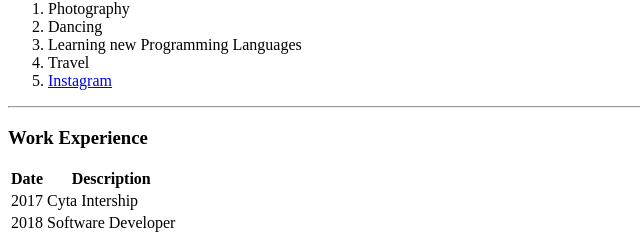
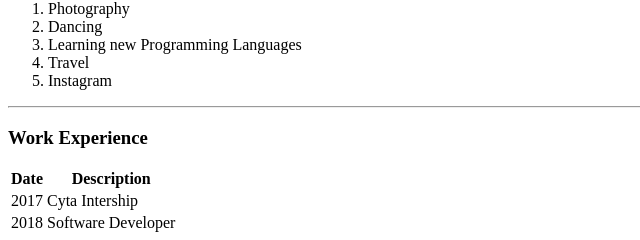
Before and after one commit to ekazam02/cv, a plain HTML site: page index.html in a window 1280 px wide. Shown: the part 519-759 px from the top of the page, 0-640 px from the left. Drawn offline with Linux system fonts and the light colour scheme.

Commit message:
Update index.html

```diff
--- a/index.html
+++ b/index.html
@@ -31,7 +31,7 @@
       <li>Dancing</li>
       <li>Learning new Programming Languages</li>
       <li>Travel</li>
-      <li><a href="https://www.instagram.com/eleni.kazamia/">Instagram</a> </li>
+      <li>Instagram</li>
     </ol>
   <hr>
   <h3>Work Experience</h3>
```
